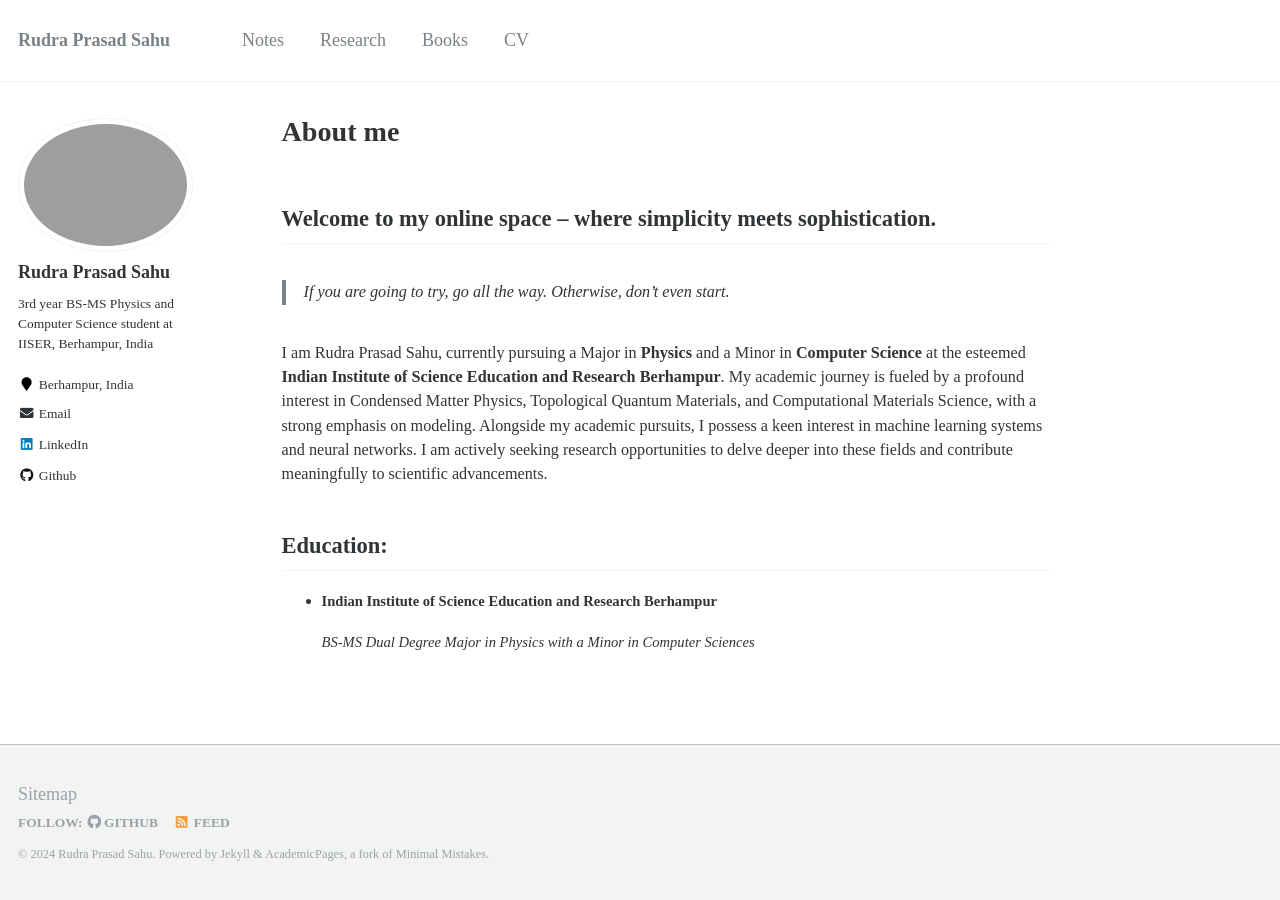
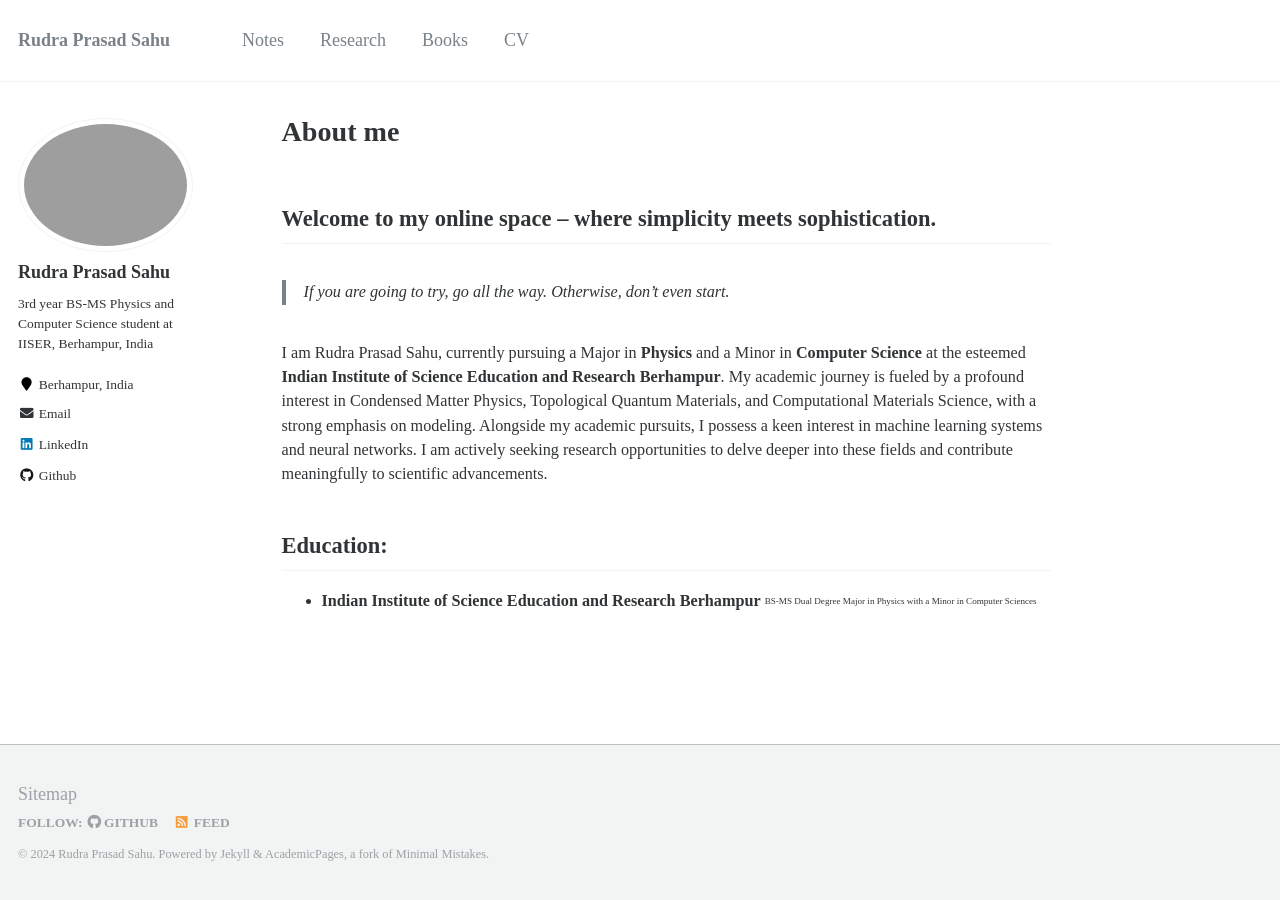
Before and after one commit to rudraprsd/rudraprsd.github.io, a Jekyll site: the page built from _pages/about.md, in a window 1280 px wide. Built offline with Jekyll 4.4.1, drawn with Linux system fonts in a browser that asks for light colours.

```diff
--- a/_pages/about.md
+++ b/_pages/about.md
@@ -18,5 +18,4 @@ Education:
 -------
 
 * **Indian Institute of Science Education and Research Berhampur**
-
-  *BS-MS Dual Degree Major in Physics with a Minor in Computer Sciences*
+    <sub><sup>BS-MS Dual Degree Major in Physics with a Minor in Computer Sciences<sub><sup>
```
